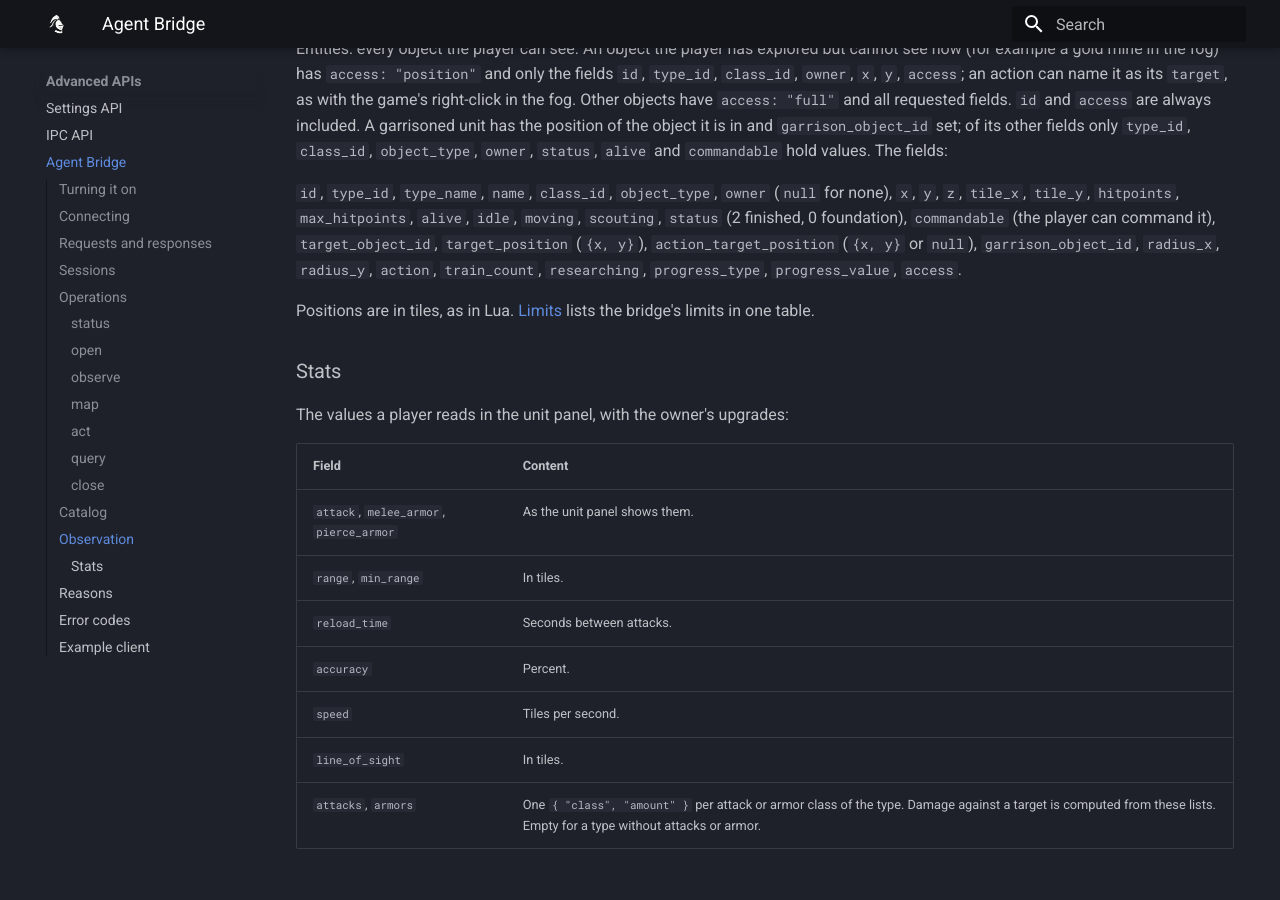
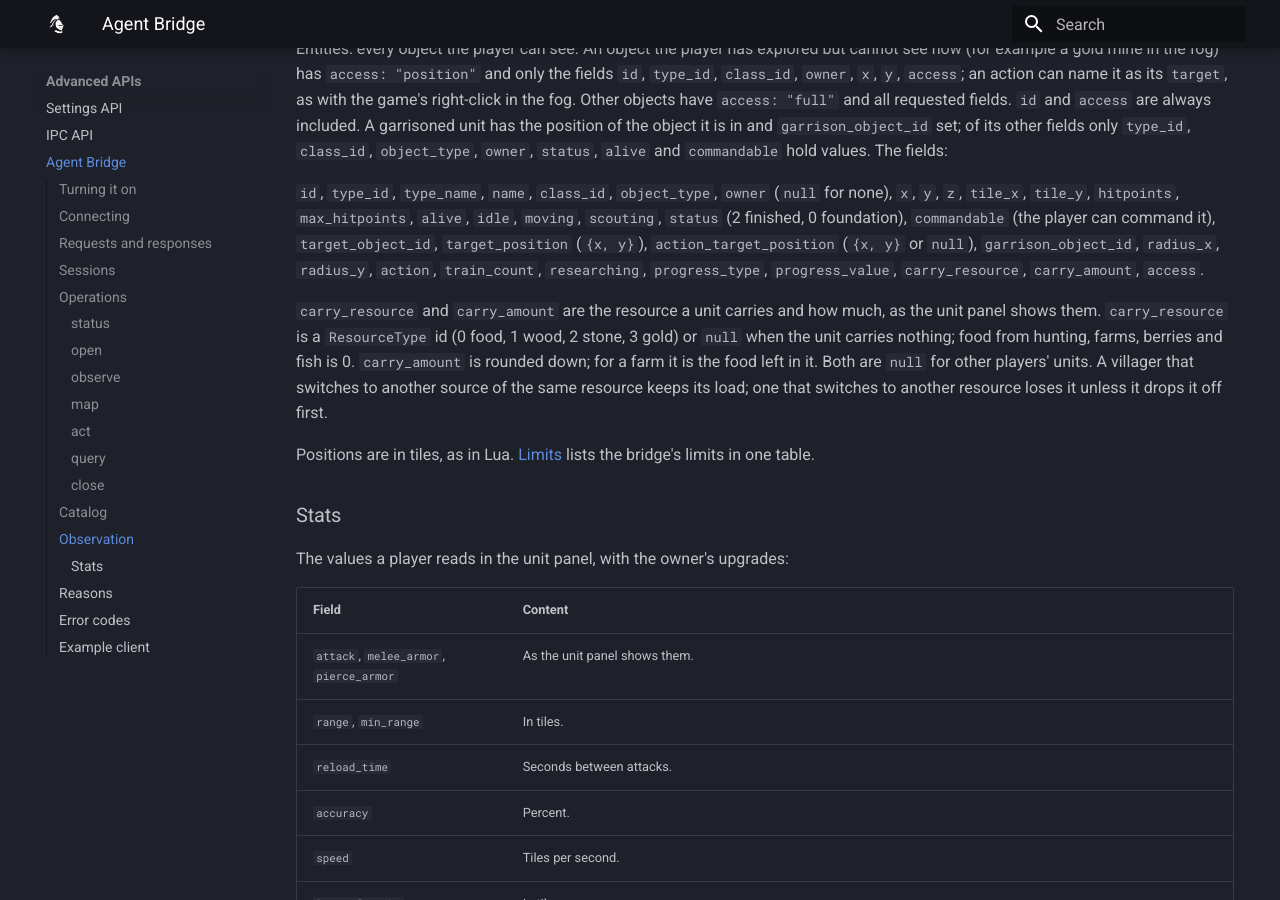
Before and after one commit to aoe2control/aoe2control.github.io, an MkDocs documentation site: the page built from docs/agent-bridge.md, in a window 1280 px wide and 900 px high, scrolled down 7533 px. Built offline with MkDocs 1.6.1 and Material for MkDocs 9.7.7, drawn with Linux system fonts in a browser that asks for light colours; some of the changed text lies outside the part shown.

Commit message:
CONTROL 1.1.2: queued target, carried resources
Co-Authored-By: Claude Opus 5.5 <noreply@anthropic.com>

```diff
--- a/docs/agent-bridge.md
+++ b/docs/agent-bridge.md
@@ -186,7 +186,7 @@ Commands in version 3:
 |---|---|---|
 | `gameplay.train.v1` | `object_type`, `amount` (1–100, default 1), `producers` (optional) | Trains or builds units of a type. Without `producers`, the game uses the player's most common building that can make it. Counts units already queued: asking for 2 when 1 is queued queues 1 more. |
 | `gameplay.research.v1` | `technology`, `producer` (optional) | Researches a technology. |
-| `gameplay.target.v1` | `actors`, `target` | Right-clicks a target: gather, attack, build, repair, garrison, as the game decides. |
+| `gameplay.target.v1` | `actors`, `target`, `queue` (optional, default `false`) | Right-clicks a target: gather, attack, build, repair, garrison, as the game decides. With `queue: true`, adds the order after the units' current orders, as shift-right-click does. |
 | `gameplay.build.v1` | `actors`, `object_type`, `position` | Places a building foundation and sends the builders. |
 | `gameplay.move.v1` | `actors`, `position`, `queue` (optional, default `false`) | Moves units. With `queue: true`, adds the position to the units' waypoints, as shift-click does, instead of replacing their orders. |
 | `gameplay.enable_scouting.v1` | none | Sends the player's idle scout to explore. |
@@ -244,7 +244,14 @@ it is in and `garrison_object_id` set; of its other fields only `type_id`, `clas
 `scouting`, `status` (2 finished, 0 foundation), `commandable` (the player can command it),
 `target_object_id`, `target_position` (`{x, y}`), `action_target_position` (`{x, y}` or `null`),
 `garrison_object_id`, `radius_x`, `radius_y`, `action`, `train_count`, `researching`,
-`progress_type`, `progress_value`, `access`.
+`progress_type`, `progress_value`, `carry_resource`, `carry_amount`, `access`.
+
+`carry_resource` and `carry_amount` are the resource a unit carries and how much, as the unit panel
+shows them. `carry_resource` is a `ResourceType` id (0 food, 1 wood, 2 stone, 3 gold) or `null`
+when the unit carries nothing; food from hunting, farms, berries and fish is 0. `carry_amount` is
+rounded down; for a farm it is the food left in it. Both are `null` for other players' units. A
+villager that switches to another source of the same resource keeps its load; one that switches
+to another resource loses it unless it drops it off first.
 
 Positions are in tiles, as in Lua. [Limits](limits.md#agent-bridge) lists the bridge's limits in one table.
 
```
Also changed, not shown: docs/commands.md (+1 -1 lines).
